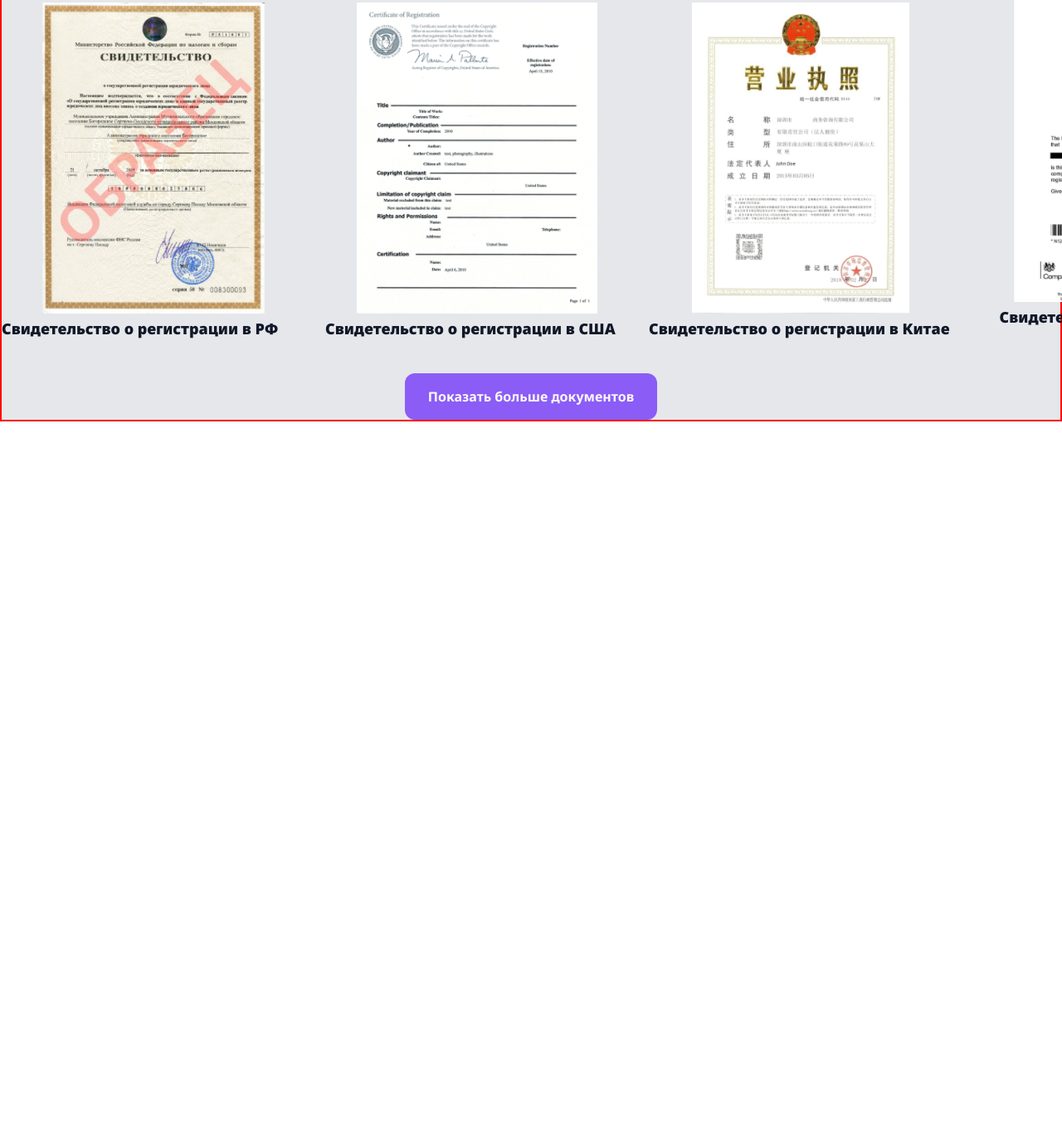
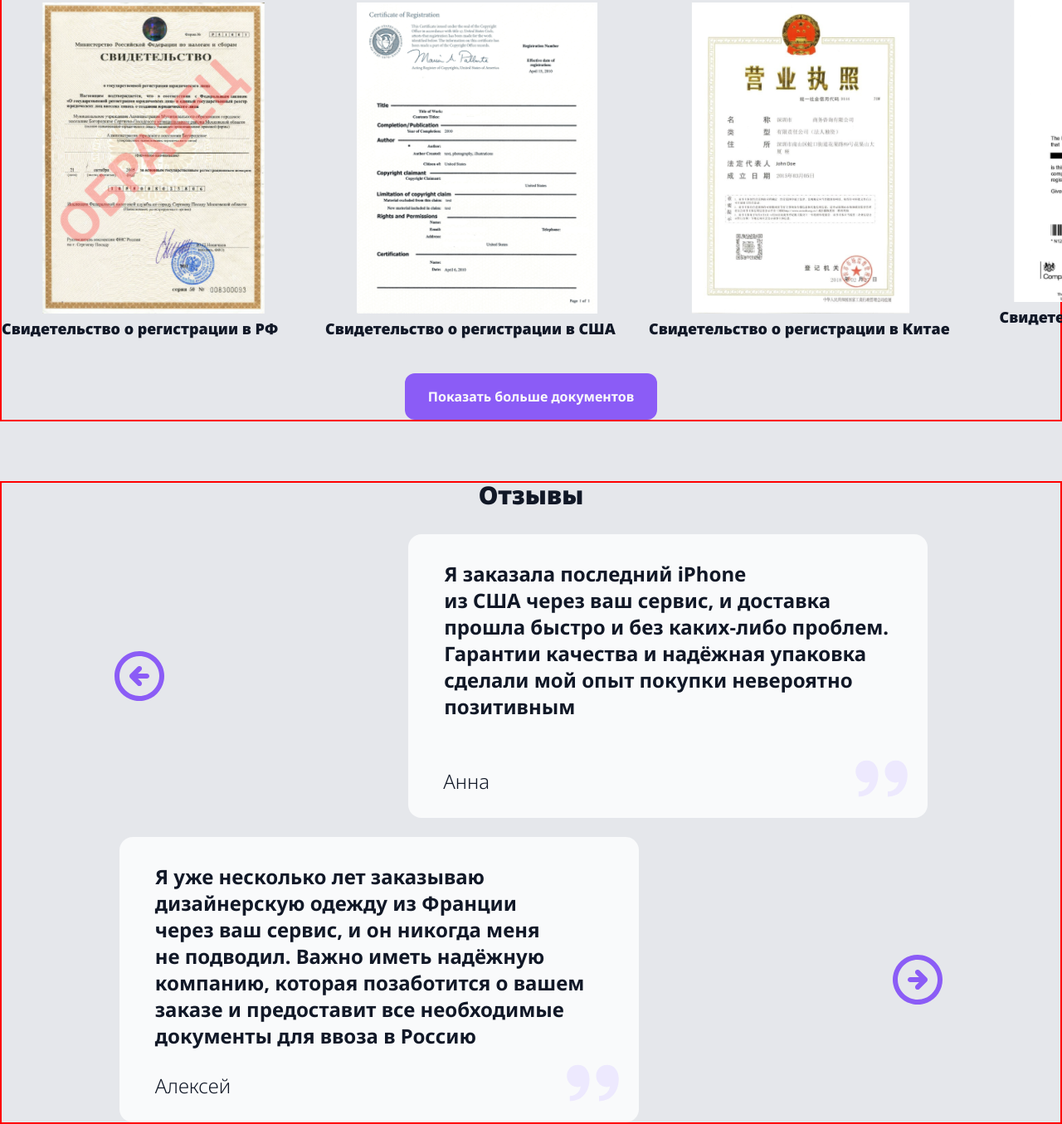
Before and after one commit to ygyuyuiu/delivery, a plain HTML site: page index.html in a window 1280 px wide. Shown: the part 2349-3704 px from the top of the page at 83% size. Before the commit the page ends 2857 px from the top, so only its background shows below. Drawn offline with Linux system fonts and the light colour scheme.

Commit message:
created section reviews

```diff
--- a/index.html
+++ b/index.html
@@ -336,5 +336,41 @@
         </form>
       </div>
     </section>
+
+    <section class="reviews">
+      <div class="container">
+        <div class="revies__title">
+          <h2 class="heading">Отзывы</h2>
+        </div>
+        <div class="reviews__box">
+          <div class="reviews__arrow-left">
+            <img src="img/Vector.svg" alt="arrow" width="60" />
+          </div>
+
+          <div class="reviews__first">
+            <blockquote class="reviews__quote">
+              Я заказала последний iPhone из США через ваш сервис, и доставка
+              прошла быстро и без каких‑либо проблем. Гарантии качества
+              и надёжная упаковка сделали мой опыт покупки невероятно позитивным
+            </blockquote>
+            <span class="reviews__name">Анна</span>
+          </div>
+
+          <div class="reviews__second">
+            <blockquote class="reviews__quote">
+              Я уже несколько лет заказываю дизайнерскую одежду из Франции
+              через ваш сервис, и он никогда меня не подводил. Важно иметь
+              надёжную компанию, которая позаботится о вашем заказе
+              и предоставит все необходимые документы для ввоза в Россию
+            </blockquote>
+            <span class="reviews__name__second">Алексей</span>
+          </div>
+
+          <div class="reviews__arrow-right">
+            <img src="img/Vector (1).svg" alt="arrow" width="60" />
+          </div>
+        </div>
+      </div>
+    </section>
   </body>
 </html>
--- a/style.css
+++ b/style.css
@@ -312,7 +312,7 @@ body {
 .card__inner {
   display: flex;
   align-items: center;
-  flex-wrap: wrap;
+  /* flex-wrap: wrap; */
   min-width: 496px;
 }
 .card__inner-text {
@@ -355,6 +355,7 @@ body {
   display: flex;
   justify-content: space-between;
   align-items: center;
+
   gap: 24px;
   padding-bottom: 26px;
 }
@@ -372,8 +373,69 @@ body {
   display: flex;
   justify-content: center;
   align-items: center;
+  flex-wrap: wrap;
 }
 .guarantees__btn {
   padding: 16px 28px;
   border-radius: 12px;
 }
+
+/* reviews */
+.reviews {
+  padding-top: 72px;
+  background: rgba(229, 231, 235, 1);
+}
+.reviews__box {
+  display: flex;
+  justify-content: space-around;
+  align-items: center;
+  flex-wrap: wrap;
+  gap: 23px;
+  padding-top: 32px;
+}
+
+.reviews__first {
+  position: relative;
+  background-color: rgba(249, 250, 251, 1);
+  max-width: 626px;
+  border-radius: 16px;
+  margin-right: 24px;
+}
+.reviews__second {
+  position: relative;
+  background-color: rgba(249, 250, 251, 1);
+  max-width: 626px;
+  border-radius: 16px;
+}
+.reviews__first::after {
+  content: url(img/q.svg);
+  position: absolute;
+  bottom: 8px;
+  right: 18px;
+}
+.reviews__second::after {
+  content: url(img/q.svg);
+  position: absolute;
+  bottom: 8px;
+  right: 18px;
+}
+.reviews__quote {
+  font-weight: 700;
+  font-size: 24px;
+  line-height: 32px;
+  padding: 32px 43px;
+}
+.reviews__name {
+  display: inline-block;
+  font-weight: 300;
+  font-size: 24px;
+  padding: 30px 42px 32px 42px;
+}
+
+.reviews__name__second {
+  display: inline-block;
+  font-weight: 300;
+  font-size: 24px;
+  padding-bottom: 32px;
+  padding-left: 43px;
+}
```
Also changed, not shown: img/Vector (1).svg (added), img/Vector.svg (added), img/q.svg (added).
